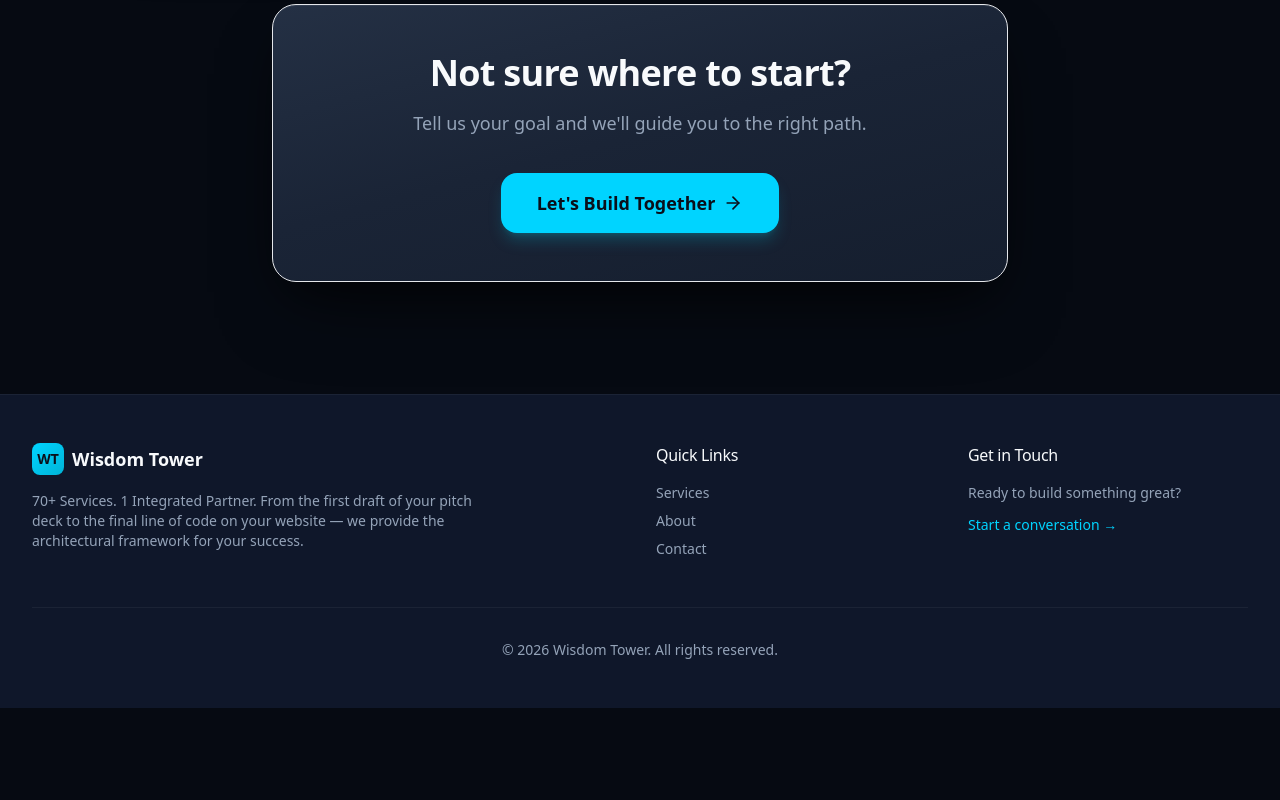
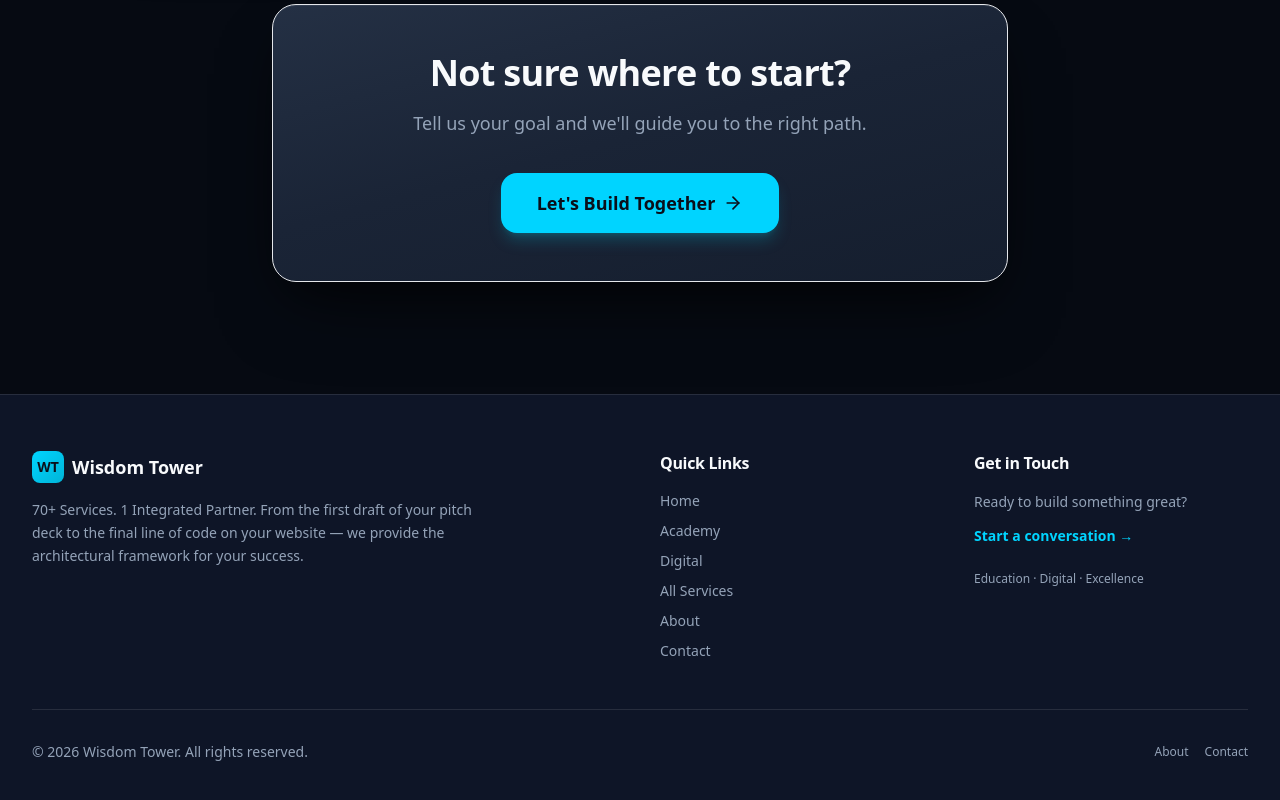
Before and after one commit to hiyabteklu/Wisdom-tower-academy, a Next.js app: page / in a window 1280 px wide. Shown: the part 1536-2336 px from the top of the page. Before the commit the page ends 2244 px from the top, so only its background shows below. Built offline with nearby package versions, Linux system fonts and the light colour scheme; no server answers.

Commit message:
fix(theme): azure day mode (readable blue, not inverted white); restore footer above atmosphere

```diff
--- a/src/app/layout.tsx
+++ b/src/app/layout.tsx
@@ -28,11 +28,11 @@ export default function RootLayout({
       <head>
         <script
           dangerouslySetInnerHTML={{
-            __html: `(function(){try{var t=localStorage.getItem('wt-theme');var r=t==='light'?'light':t==='system'?(window.matchMedia('(prefers-color-scheme: light)').matches?'light':'dark'):'dark';var d=document.documentElement;d.classList.add(r==='light'?'theme-light':'theme-dark',r);d.style.colorScheme=r;d.setAttribute('data-theme',r);}catch(e){}})();`,
+            __html: `(function(){try{var t=localStorage.getItem('wt-theme');var r=t==='light'?'light':t==='system'?(window.matchMedia('(prefers-color-scheme: light)').matches?'light':'dark'):'dark';var d=document.documentElement;d.classList.remove('theme-dark','theme-light','dark','light');d.classList.add(r==='light'?'theme-light':'theme-dark',r);d.style.colorScheme=r;d.setAttribute('data-theme',r);}catch(e){}})();`,
           }}
         />
       </head>
-      <body className="min-h-screen flex flex-col antialiased font-sans site-bg">
+      <body className="min-h-screen flex flex-col antialiased font-sans site-bg text-foreground">
         <ThemeProvider>
           <div className="site-atmosphere" aria-hidden>
             <div className="atm-base" />
--- a/src/components/Footer.tsx
+++ b/src/components/Footer.tsx
@@ -2,46 +2,83 @@ import Link from "next/link";
 
 export default function Footer() {
   return (
-    <footer className="bg-wisdom-navy border-t border-white/5">
-      <div className="max-w-7xl mx-auto px-4 sm:px-6 lg:px-8 py-12">
-        <div className="grid grid-cols-1 md:grid-cols-4 gap-8">
+    <footer className="relative z-10 border-t border-white/10 bg-wisdom-navy/95 backdrop-blur-md">
+      <div className="max-w-7xl mx-auto px-4 sm:px-6 lg:px-8 py-12 md:py-14">
+        <div className="grid grid-cols-1 sm:grid-cols-2 md:grid-cols-4 gap-10">
           <div className="md:col-span-2">
             <div className="flex items-center gap-2 mb-4">
               <div className="w-8 h-8 rounded-lg bg-gradient-to-br from-wisdom-cyan to-wisdom-cyan-dark flex items-center justify-center font-bold text-wisdom-dark text-sm">
                 WT
               </div>
-              <span className="font-semibold text-lg">Wisdom Tower</span>
+              <span className="font-semibold text-lg text-foreground">Wisdom Tower</span>
             </div>
-            <p className="text-wisdom-muted text-sm max-w-md">
-              70+ Services. 1 Integrated Partner. From the first draft of your pitch deck to the final line of code on your website — we provide the architectural framework for your success.
+            <p className="text-wisdom-muted text-sm max-w-md leading-relaxed">
+              70+ Services. 1 Integrated Partner. From the first draft of your pitch deck to the final
+              line of code on your website — we provide the architectural framework for your success.
             </p>
           </div>
 
           <div>
-            <h4 className="font-medium mb-4">Quick Links</h4>
-            <ul className="space-y-2 text-sm text-wisdom-muted">
-              <li><Link href="/services" className="hover:text-wisdom-cyan transition-colors">Services</Link></li>
-              <li><Link href="/about" className="hover:text-wisdom-cyan transition-colors">About</Link></li>
-              <li><Link href="/contact" className="hover:text-wisdom-cyan transition-colors">Contact</Link></li>
+            <h4 className="font-semibold mb-4 text-foreground">Quick Links</h4>
+            <ul className="space-y-2.5 text-sm text-wisdom-muted">
+              <li>
+                <Link href="/" className="hover:text-wisdom-cyan transition-colors">
+                  Home
+                </Link>
+              </li>
+              <li>
+                <Link href="/academy" className="hover:text-wisdom-cyan transition-colors">
+                  Academy
+                </Link>
+              </li>
+              <li>
+                <Link href="/digital" className="hover:text-wisdom-cyan transition-colors">
+                  Digital
+                </Link>
+              </li>
+              <li>
+                <Link href="/services" className="hover:text-wisdom-cyan transition-colors">
+                  All Services
+                </Link>
+              </li>
+              <li>
+                <Link href="/about" className="hover:text-wisdom-cyan transition-colors">
+                  About
+                </Link>
+              </li>
+              <li>
+                <Link href="/contact" className="hover:text-wisdom-cyan transition-colors">
+                  Contact
+                </Link>
+              </li>
             </ul>
           </div>
 
           <div>
-            <h4 className="font-medium mb-4">Get in Touch</h4>
-            <p className="text-sm text-wisdom-muted">
-              Ready to build something great?
-            </p>
+            <h4 className="font-semibold mb-4 text-foreground">Get in Touch</h4>
+            <p className="text-sm text-wisdom-muted leading-relaxed">Ready to build something great?</p>
             <Link
               href="/contact"
-              className="inline-block mt-3 text-sm text-wisdom-cyan hover:underline"
+              className="inline-block mt-3 text-sm font-semibold text-wisdom-cyan hover:underline"
             >
               Start a conversation →
             </Link>
+            <p className="mt-6 text-xs text-wisdom-muted">
+              Education · Digital · Excellence
+            </p>
           </div>
         </div>
 
-        <div className="mt-12 pt-8 border-t border-white/5 text-center text-sm text-wisdom-muted">
-          © {new Date().getFullYear()} Wisdom Tower. All rights reserved.
+        <div className="mt-12 pt-8 border-t border-white/10 flex flex-col sm:flex-row items-center justify-between gap-3 text-sm text-wisdom-muted">
+          <p>© {new Date().getFullYear()} Wisdom Tower. All rights reserved.</p>
+          <div className="flex items-center gap-4 text-xs">
+            <Link href="/about" className="hover:text-wisdom-cyan transition-colors">
+              About
+            </Link>
+            <Link href="/contact" className="hover:text-wisdom-cyan transition-colors">
+              Contact
+            </Link>
+          </div>
         </div>
       </div>
     </footer>
```
